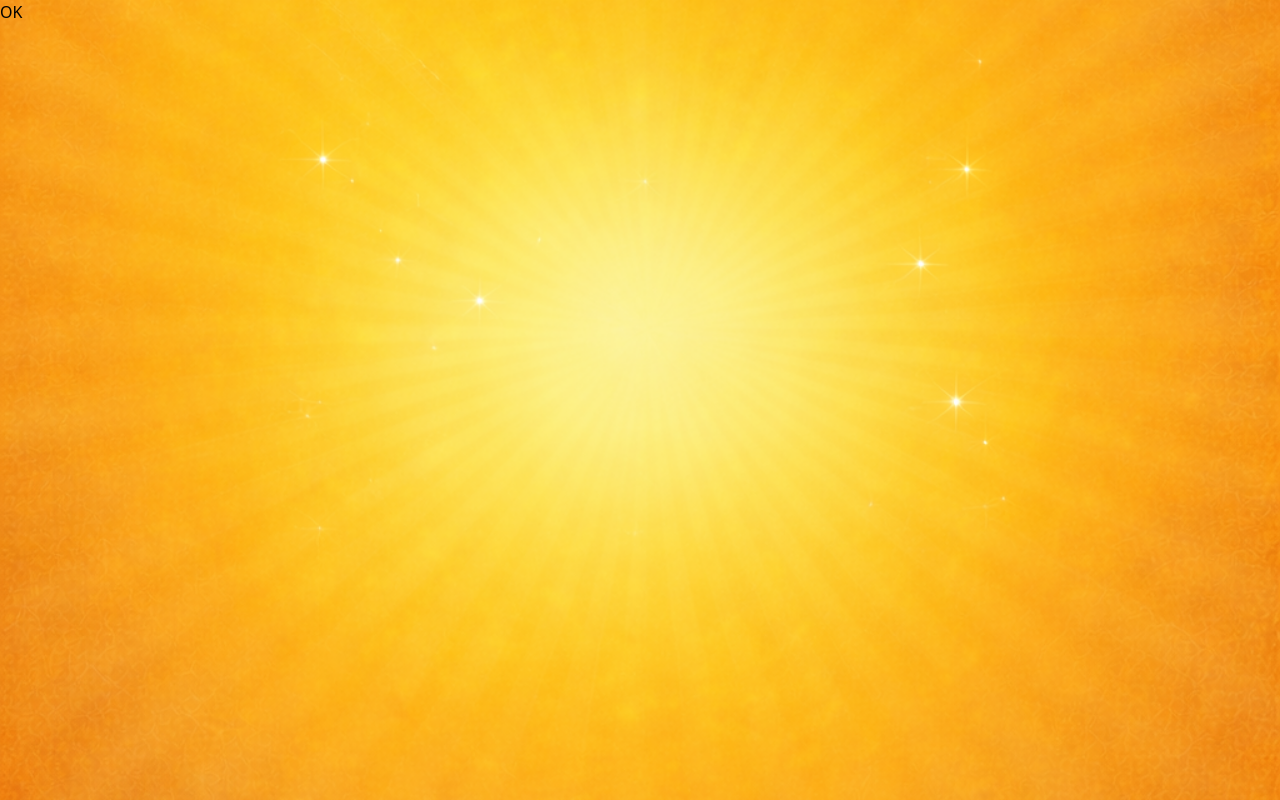
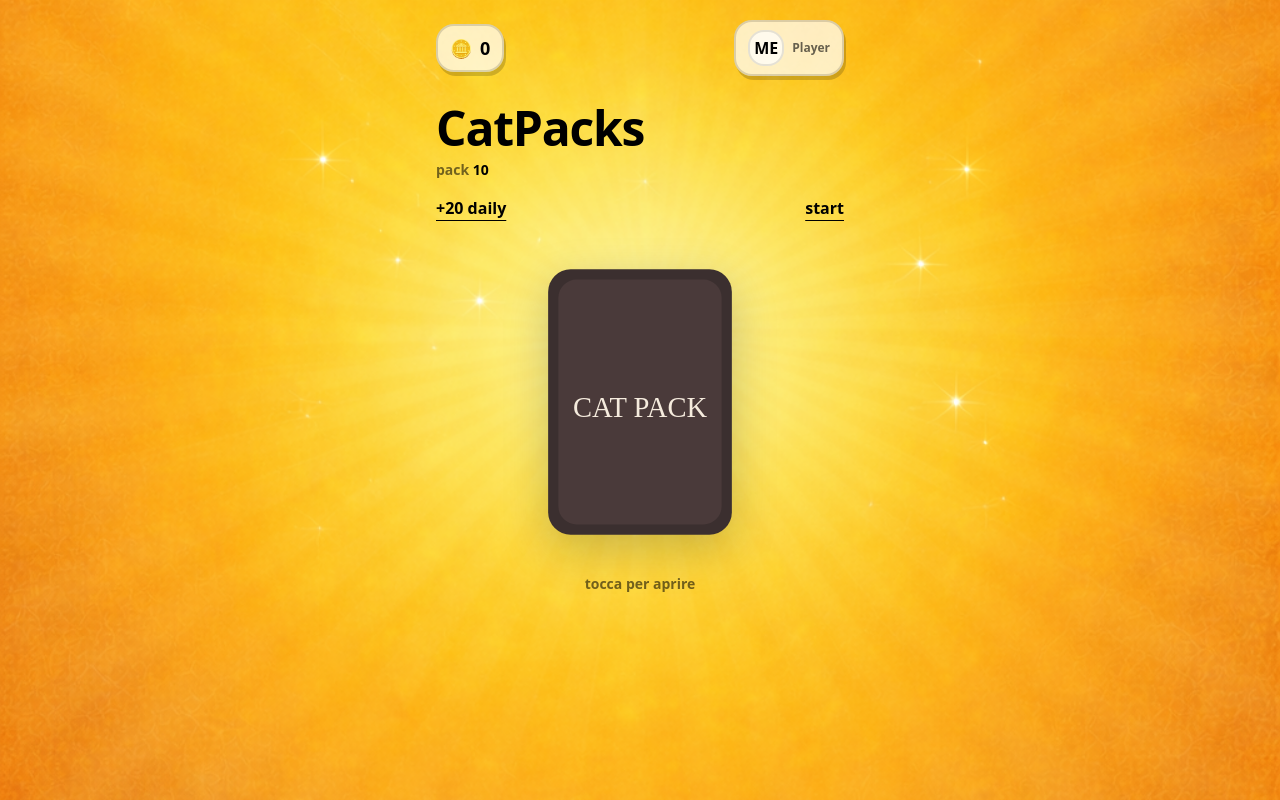
Before and after one commit to mikele19/catpacks, a Next.js app: page / in a window 1280 px wide. Built offline with nearby package versions, Linux system fonts and the light colour scheme; no server answers.

Commit message:
page.tsx

```diff
--- a/app/page.tsx
+++ b/app/page.tsx
@@ -1,3 +1,8 @@
+export const dynamic = "force-dynamic";
+export const revalidate = 0;
+
+import HomeScreen from "@/app/components/screens/HomeScreen";
+
 export default function Page() {
-  return <div>OK</div>;
+  return <HomeScreen />;
 }
```
